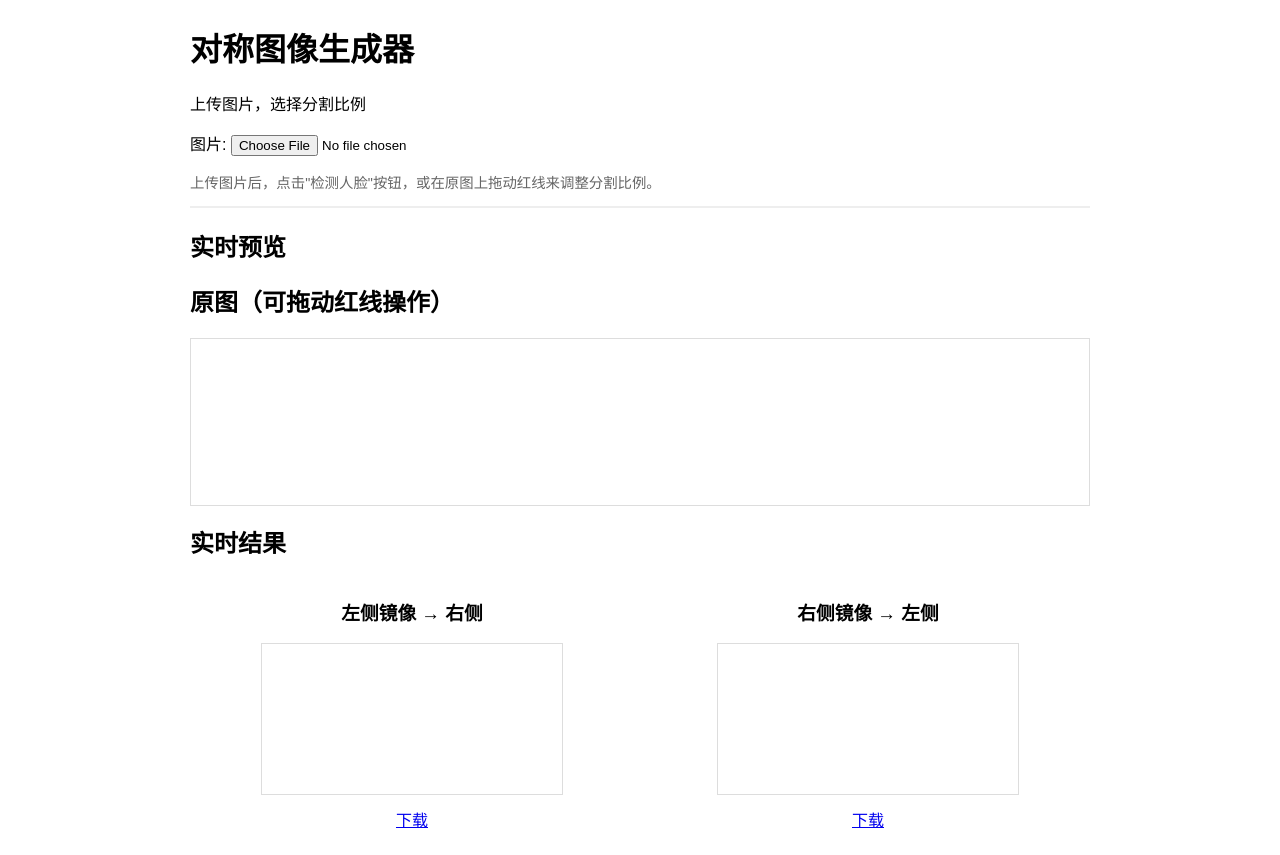
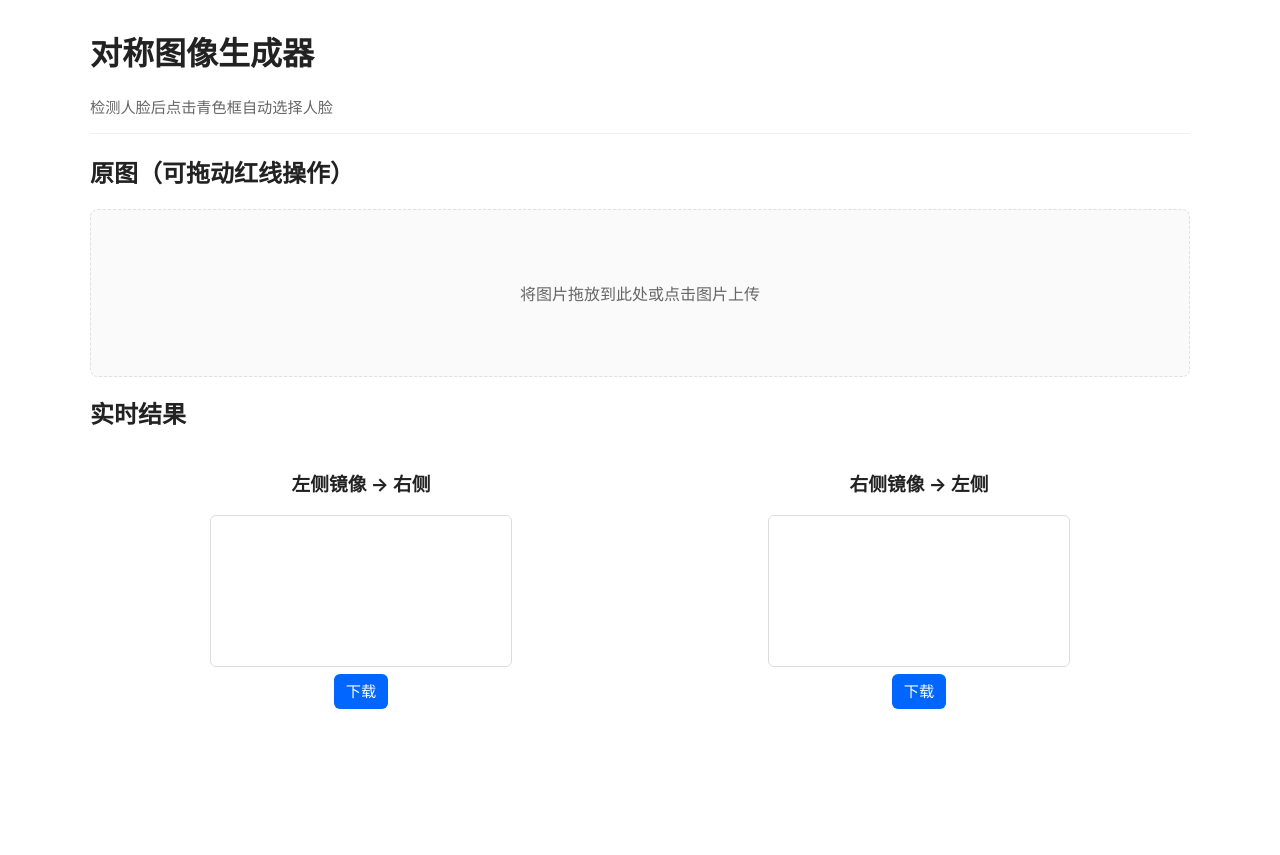
Before and after one commit to hik4rl947/symeme, a Flask app: page / in a window 1280 px wide. After the commit the page ends 709 px from the top, so only its background shows below. Run offline with Flask 3, Linux system fonts and the light colour scheme; a map, chart or similar area stays blank.

Commit message:
version 1.1
updated ui
drag2upload

```diff
--- a/meme/templates/index.html
+++ b/meme/templates/index.html
@@ -5,41 +5,51 @@
   <meta name="viewport" content="width=device-width, initial-scale=1">
   <title>对称图像生成器</title>
   <style>
-    body { font-family: Arial, sans-serif; max-width: 900px; margin: 24px auto; padding: 0 12px; }
-    .preview { display:flex; gap:12px; align-items:flex-start; }
-    .preview img { max-width:100%; height:auto; border:1px solid #ddd; }
+    body { font-family: Inter, Roboto, Arial, sans-serif; max-width:1100px; margin:28px auto; padding: 0 16px; color:#222; }
+    h1 { font-weight:700; }
+    .preview { display:flex; gap:16px; align-items:flex-start; }
+    .preview img { max-width:100%; height:auto; border-radius:6px; }
     .col { flex:1; }
     .row { display:flex; gap:12px; margin-top:12px; }
     .center { text-align:center; }
     label { display:block; margin-top:8px; }
     .controls { margin:12px 0; }
-    .divider { height:2px; background:#eee; margin:12px 0; }
+    .divider { height:1px; background:#f0f0f0; margin:16px 0; }
     .modal { display:none; position:fixed; top:0; left:0; width:100%; height:100%; background:rgba(0,0,0,0.8); z-index:1000; justify-content:center; align-items:center; }
     .modal.show { display:flex; }
-    .modal-content { max-width:90vw; max-height:90vh; overflow:auto; background:white; padding:10px; }
+    .modal-content { max-width:90vw; max-height:90vh; overflow:auto; background:white; padding:10px; border-radius:8px; }
     .modal-close { position:absolute; top:10px; right:20px; color:white; font-size:28px; cursor:pointer; }
+    /* Upload / preview styles */
+    .original-container { position:relative; overflow:auto; border-radius:8px; background:#fafafa; border:1px dashed #e0e0e0; padding:8px; max-width:100%; max-height:80vh; display:flex; align-items:center; justify-content:center; }
+    .drop-instructions { position:absolute; inset:8px; display:flex; align-items:center; justify-content:center; pointer-events:none; }
+    .upload-controls { position:absolute; left:16px; top:16px; display:flex; gap:8px; z-index:10; }
+    .upload-label, .btn { background:#0066ff; color:white; padding:8px 12px; border-radius:6px; cursor:pointer; border:none; font-size:0.95rem; }
+    .btn.secondary { background:#f3f4f6; color:#111; border:1px solid #ddd; }
+    .upload-input { display:none; }
+    canvas { border-radius:6px; }
   </style>
 </head>
 <body>
   <h1>对称图像生成器</h1>
-  <p>上传图片，选择分割比例</p>
 
   {% if message %}
     <div style="color:crimson">{{ message }}</div>
   {% endif %}
 
   <div>
-    <label>图片: <input id="imageInput" type="file" accept="image/*"></label>
-    <button id="detectButton" style="margin-left:8px; padding:6px 12px; cursor:pointer; display:none;">检测人脸</button>
-    <p style="color:#666; font-size:0.9em">上传图片后，点击"检测人脸"按钮，或在原图上拖动红线来调整分割比例。</p>
+    <p style="color:#666; font-size:0.95em">检测人脸后点击青色框自动选择人脸</p>
   </div>
 
   <div class="divider"></div>
 
-  <h2>实时预览</h2>
   <!-- 原图单独显示，按原始像素比例，容器可滚动 -->
   <h2>原图（可拖动红线操作）</h2>
-  <div class="original-container" style="overflow:auto; border:1px solid #ddd; padding:8px; max-width:100%; max-height:80vh;">
+  <div class="original-container">
+    <div class="upload-controls">
+      <input id="imageInput" class="upload-input" type="file" accept="image/*">
+      <button id="detectButton" class="btn" style="display:none">检测人脸</button>
+    </div>
+    <div class="drop-instructions"><p style="color:#666">将图片拖放到此处或点击图片上传</p></div>
     <canvas id="previewCanvas" style="display:block; max-width:100%; height:auto;"></canvas>
   </div>
 
@@ -51,12 +61,12 @@
     <div class="col center">
       <h3>左侧镜像 → 右侧</h3>
       <canvas id="leftRightCanvas" style="max-width:100%; border:1px solid #ddd; cursor:pointer;" title="双击查看大图"></canvas>
-      <div style="margin-top:8px"><a id="downloadLeftRight" href="#">下载</a></div>
+      <div style="margin-top:8px"><a id="downloadLeftRight" class="btn" href="#" style="text-decoration: none;">下载</a></div>
     </div>
     <div class="col center">
       <h3>右侧镜像 → 左侧</h3>
       <canvas id="rightLeftCanvas" style="max-width:100%; border:1px solid #ddd; cursor:pointer;" title="双击查看大图"></canvas>
-      <div style="margin-top:8px"><a id="downloadRightLeft" href="#">下载</a></div>
+      <div style="margin-top:8px"><a id="downloadRightLeft" class="btn" href="#" style="text-decoration: none;">下载</a></div>
     </div>
   </div>
 
@@ -85,7 +95,7 @@
     <div class="col">
       <h3 class="center">右侧镜像 → 左侧</h3>
       <img src="{{ right_mirrored_b64 }}" alt="right_mirrored">
-      <div class="center" style="margin-top:8px"><a href="{{ right_mirrored_b64 }}" download="right_to_left.png">下载</a></div>
+      <div class="center" style="margin-top:8px"><a href="{{ right_mirrored_b64 }}" download="right_to_left.png"  >下载</a></div>
     </div>
   </div>
   {% endif %}
@@ -94,6 +104,7 @@
   (function(){
     const fileInput = document.getElementById('imageInput');
     const detectButton = document.getElementById('detectButton');
+    const pasteButton = document.getElementById('pasteButton');
     const ratioRange = document.getElementById('ratio');
     const rval = document.getElementById('rval');
     const previewCanvas = document.getElementById('previewCanvas');
@@ -182,6 +193,55 @@
       dRL.href = rlCanvas.toDataURL('image/png'); dRL.download = 'right_to_left.png';
     }
 
+    // Paste from clipboard button
+    if(pasteButton){
+      pasteButton.addEventListener('click', async function(){
+        if(!navigator.clipboard || !navigator.clipboard.read){
+          alert('当前浏览器不支持从剪贴板读取图片。');
+          return;
+        }
+        try{
+          const items = await navigator.clipboard.read();
+          for(const item of items){
+            for(const type of item.types){
+              if(type.startsWith('image/')){
+                const blob = await item.getType(type);
+                let file;
+                try{ file = new File([blob], 'clipboard.png', {type: blob.type}); } catch(e){ file = blob; }
+                uploadedFile = file;
+                detectButton.style.display = 'inline-block';
+                const reader = new FileReader();
+                reader.onload = function(ev){
+                  const im = new Image();
+                  im.onload = function(){
+                    img = im;
+                    faces = [];
+                    document.getElementById('facesData').textContent = '[]';
+                    const iw = img.naturalWidth || img.width;
+                    const ih = img.naturalHeight || img.height;
+                    setCanvasSize(previewCanvas, iw, ih);
+                    pCtx.clearRect(0,0,iw,ih);
+                    pCtx.drawImage(img, 0,0, iw, ih);
+                    try { previewImageData = pCtx.getImageData(0,0,iw,ih); } catch(e) { previewImageData = null; }
+                    offLeftCanvas = null; offRightCanvas = null;
+                    drawAll();
+                    document.querySelector('.original-container div p').style.display = 'none';
+                  };
+                  im.src = ev.target.result;
+                };
+                reader.readAsDataURL(file);
+                return;
+              }
+            }
+          }
+          alert('剪贴板中未找到图片。');
+        }catch(err){
+          console.error('读取剪贴板失败', err);
+          alert('读取剪贴板失败（可能需权限）');
+        }
+      });
+    }
+
     fileInput.addEventListener('change', function(ev){
       const f = ev.target.files && ev.target.files[0];
       if(!f) return;
@@ -210,6 +270,46 @@
       reader.readAsDataURL(f);
     });
 
+    // Drag-and-drop support: allow user to drop an image onto the preview area
+    const dropArea = document.querySelector('.original-container');
+    if(dropArea){
+      dropArea.addEventListener('dragover', function(e){ e.preventDefault(); dropArea.style.outline = '2px dashed #bbb'; });
+      dropArea.addEventListener('dragleave', function(e){ e.preventDefault(); dropArea.style.outline = ''; });
+      dropArea.addEventListener('drop', function(e){
+        e.preventDefault(); dropArea.style.outline = '';
+        const f = (e.dataTransfer && e.dataTransfer.files && e.dataTransfer.files[0]);
+        if(!f) return;
+        uploadedFile = f;
+        detectButton.style.display = 'inline-block';
+        const reader = new FileReader();
+        reader.onload = function(ev){
+          const im = new Image();
+          im.onload = function(){
+            img = im;
+            faces = [];
+            document.getElementById('facesData').textContent = '[]';
+            const iw = img.naturalWidth || img.width;
+            const ih = img.naturalHeight || img.height;
+            setCanvasSize(previewCanvas, iw, ih);
+            pCtx.clearRect(0,0,iw,ih);
+            pCtx.drawImage(img, 0,0, iw, ih);
+            try { previewImageData = pCtx.getImageData(0,0,iw,ih); } catch(e) { previewImageData = null; }
+            offLeftCanvas = null; offRightCanvas = null;
+            drawAll();
+            document.querySelector('.original-container div p').style.display = 'none';
+          };
+          im.src = ev.target.result;
+        };
+        reader.readAsDataURL(f);
+      });
+    }
+    const originalContainer = document.querySelector('.original-container');
+    originalContainer.addEventListener('click', function(ev) {
+      if (!img && !dragging && !ev.target.closest('.upload-controls')) {  // 避免点击控件内部触发
+        fileInput.click();
+        document.querySelector('.original-container p').style.display = 'none';
+      }
+    });
     // Detect faces button
     detectButton.addEventListener('click', async function(){
       if(!uploadedFile) return;
```
